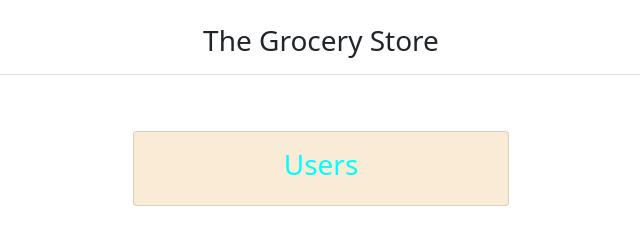
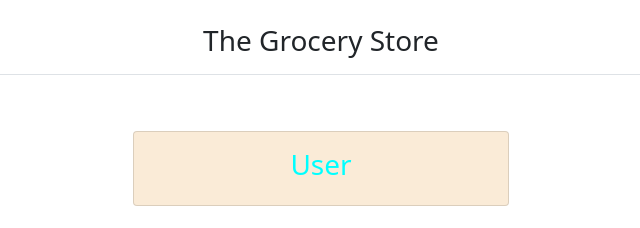
Before and after one commit to Chandradeb/1973344-chandra-meanstack-training-capstone-project, an Angular app in the folder Frontend/captsone-project/: page /main-page in a window 1280 px wide. Shown: the top 228 px of the page, without its empty margins (319-959 px from the left). Built offline with nearby package versions, Linux system fonts and the light colour scheme.

Commit message:
Update main-page.component.html

```diff
--- a/Frontend/captsone-project/src/app/main-page/main-page.component.html
+++ b/Frontend/captsone-project/src/app/main-page/main-page.component.html
@@ -5,7 +5,7 @@
     <a routerLink="/user-main" style="text-decoration: none;">
       <div class="card " style=" background-color: antiquewhite;">
         <div class="card-body">
-          <h3 class="card-sub align-middle" style="color: aqua">Users</h3>
+          <h3 class="card-sub align-middle" style="color: aqua">User</h3>
         </div>
       </div>
     </a>
```
